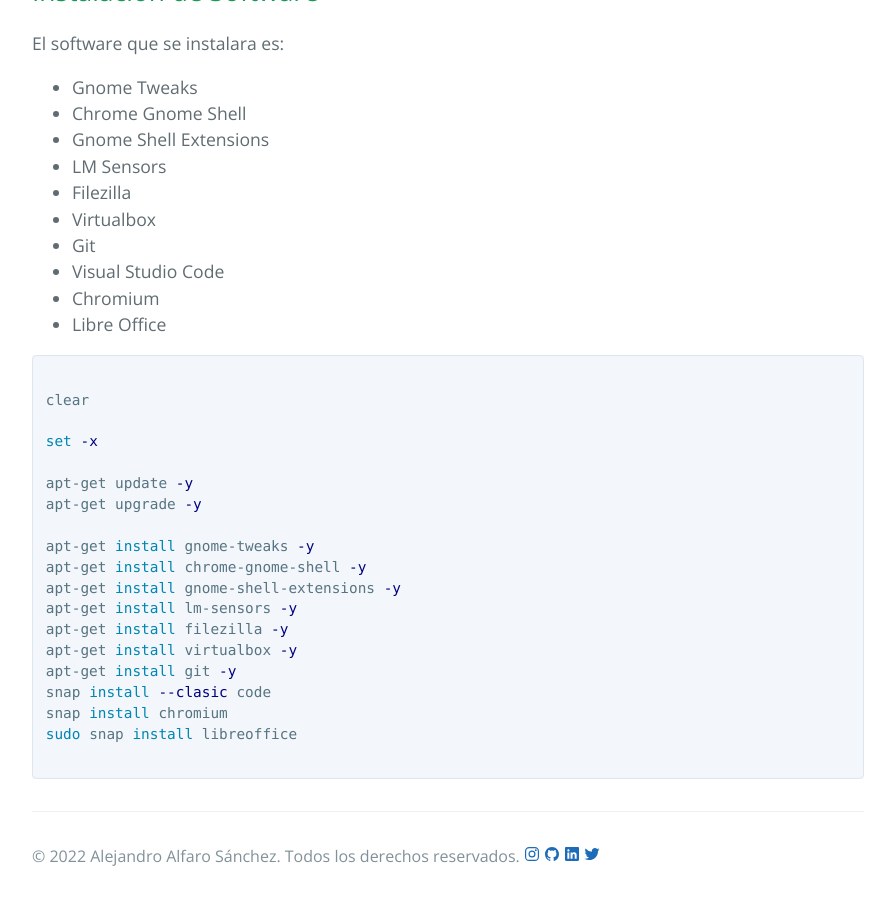
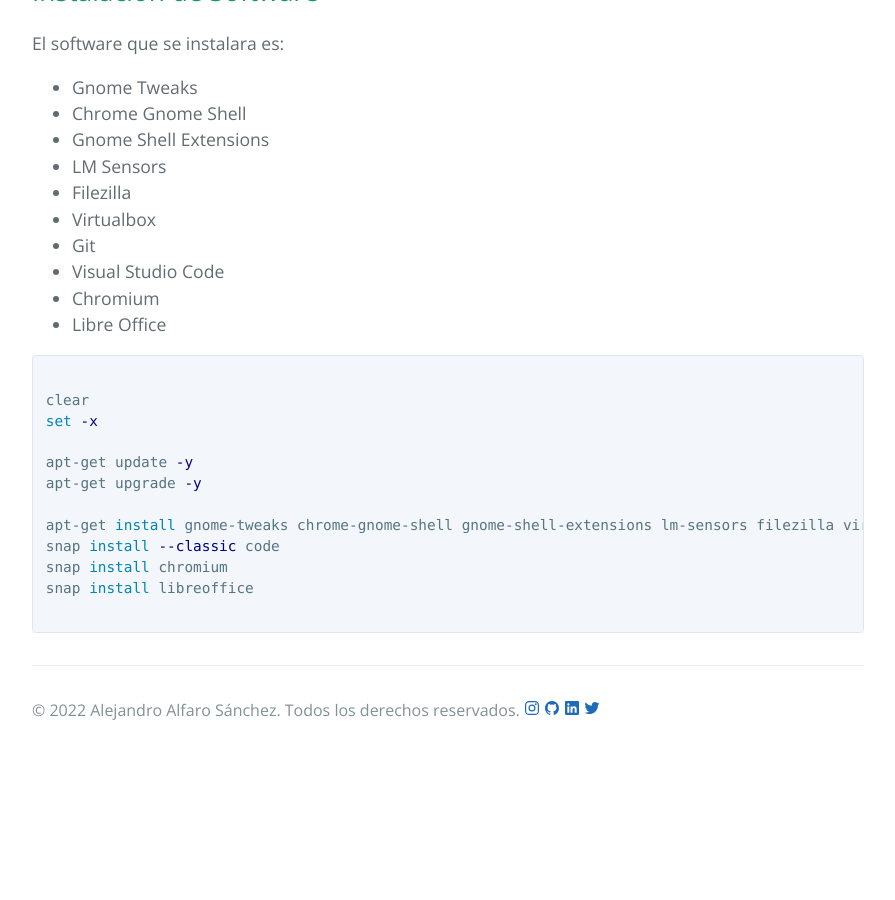
Before and after one commit to alejandroalsa/alejandroalsa.github.io, a Jekyll site: the page built from so/ubuntu/configuracion/index.md, in a window 1280 px wide and 900 px high, scrolled down 571 px. Shown: the whole window, without its empty margins (192-1087 px from the left). Built offline with Jekyll 4.4.1, drawn with Linux system fonts in a browser that asks for light colours; our own code applies the rules of GitHub Pages for plain Markdown files; after the commit the page ends 1325 px from its top, so only the background shows below that.

Commit message:
OK
Signed-off-by: Alejandro <alejandro@alejandroalsa.es>

````diff
--- a/so/ubuntu/configuracion/index.md
+++ b/so/ubuntu/configuracion/index.md
@@ -24,21 +24,14 @@
 ```bash
 
 clear
-
 set -x
 
 apt-get update -y
 apt-get upgrade -y
 
-apt-get install gnome-tweaks -y
-apt-get install chrome-gnome-shell -y
-apt-get install gnome-shell-extensions -y
-apt-get install lm-sensors -y
-apt-get install filezilla -y
-apt-get install virtualbox -y
-apt-get install git -y
-snap install --clasic code
+apt-get install gnome-tweaks chrome-gnome-shell gnome-shell-extensions lm-sensors filezilla virtualbox git -y
+snap install --classic code
 snap install chromium
-sudo snap install libreoffice
+snap install libreoffice
 
 ```
````
Also changed, not shown: 1 other file.
